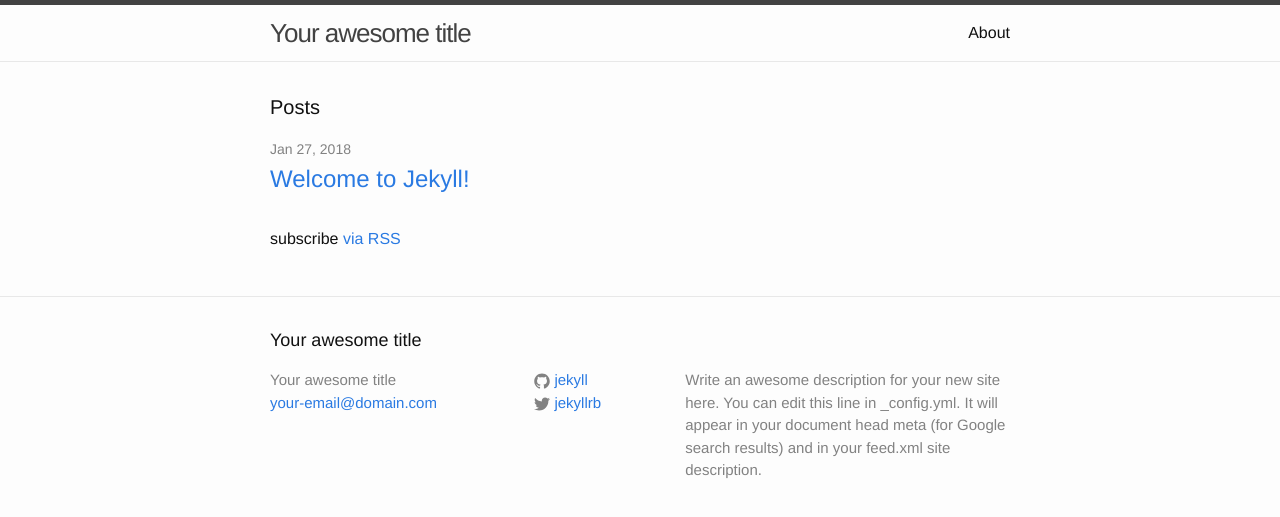
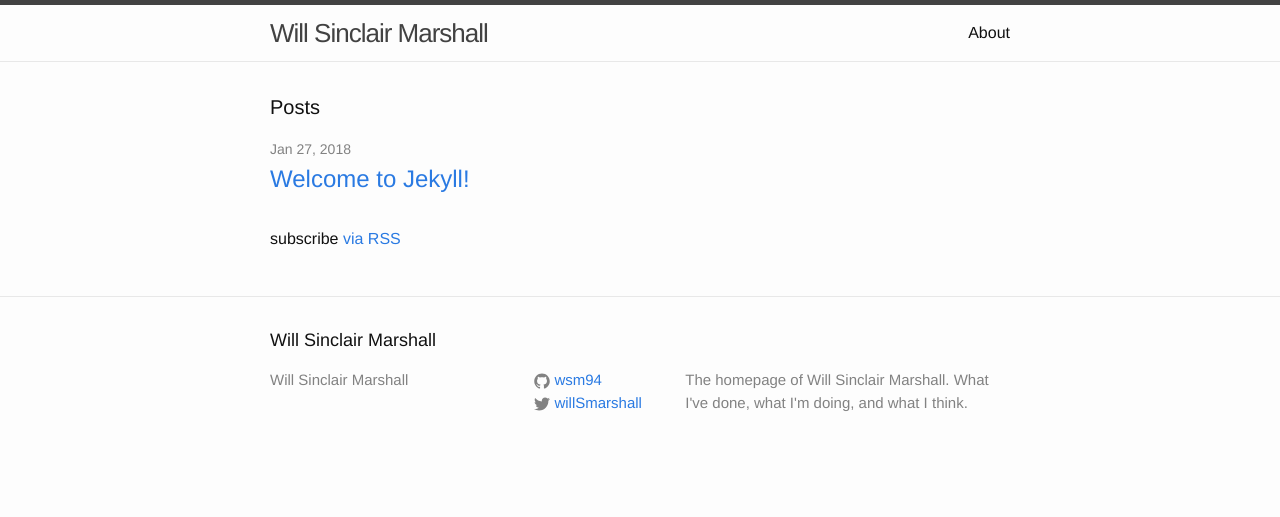
Before and after one commit to wsm94/wsm94.github.io, a Jekyll site: the page built from index.html, in a window 1280 px wide. Shown: the top 517 px of the page. Built offline with Jekyll 4.4.1, drawn with Linux system fonts in a browser that asks for light colours.

Commit message:
Update basic cofig

```diff
--- a/_config.yml
+++ b/_config.yml
@@ -6,16 +6,14 @@
 # 'jekyll serve'. If you change this file, please restart the server process.
 
 # Site settings
-title: Your awesome title
-email: your-email@domain.com
+title: Will Sinclair Marshall
+# email: your-email@domain.com
 description: > # this means to ignore newlines until "baseurl:"
-  Write an awesome description for your new site here. You can edit this
-  line in _config.yml. It will appear in your document head meta (for
-  Google search results) and in your feed.xml site description.
+  The homepage of Will Sinclair Marshall. What I've done, what I'm doing, and what I think.
 baseurl: "" # the subpath of your site, e.g. /blog
-url: "http://yourdomain.com" # the base hostname & protocol for your site
-twitter_username: jekyllrb
-github_username:  jekyll
+url: "http://willsinclairmarshall.com" # the base hostname & protocol for your site
+twitter_username: willSmarshall
+github_username:  wsm94
 
 # Build settings
 markdown: kramdown
```
